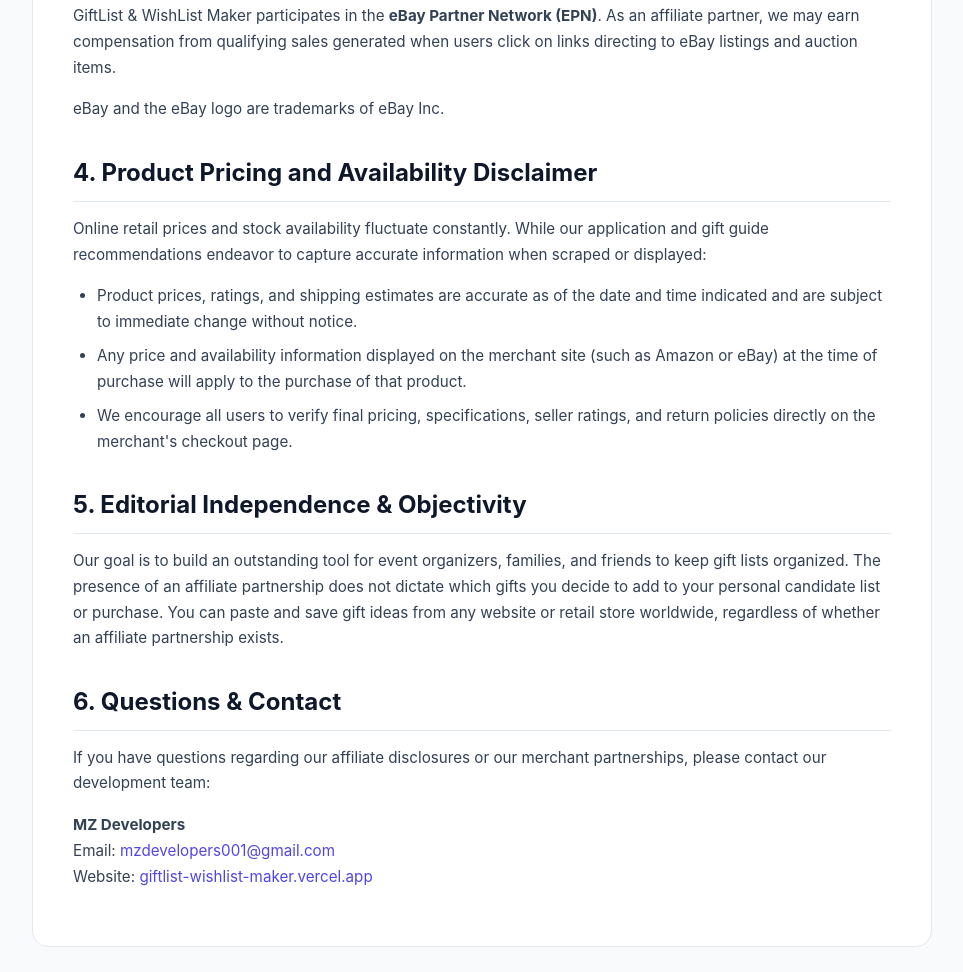
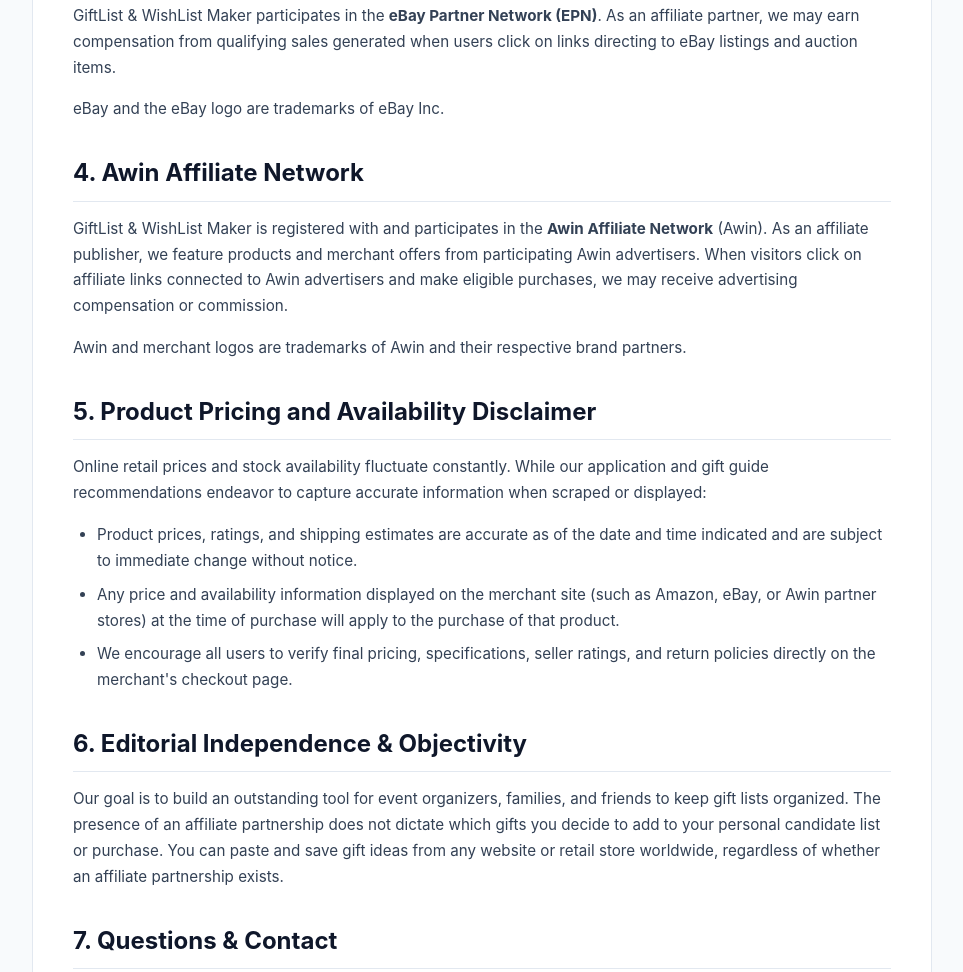
Before and after one commit to MehranSattar76/giftlist-wishlist-maker-web, a plain HTML site: page disclosure.html in a window 1280 px wide. Shown: the part 1206-2178 px from the top of the page, without its empty margins (158-1121 px from the left). Drawn offline with Linux system fonts and the light colour scheme.

Commit message:
Add Awin affiliate verification meta tags and disclosures

```diff
--- a/disclosure.html
+++ b/disclosure.html
@@ -4,7 +4,10 @@
   <meta charset="UTF-8" />
   <meta name="viewport" content="width=device-width, initial-scale=1.0" />
   <title>Affiliate Disclosure - GiftList & WishList Maker</title>
-  <meta name="description" content="Affiliate Disclosure for GiftList & WishList Maker covering Amazon Associates and eBay Partner Network participation." />
+  <meta name="description" content="Affiliate Disclosure for GiftList & WishList Maker covering Amazon Associates, eBay Partner Network, and Awin affiliate participation." />
+  <!-- Awin Publisher Verification: Awin -->
+  <meta name="awin" content="awin-publisher-verification" />
+  <meta name="awin-site-verification" content="Awin" />
   <link rel="stylesheet" href="css/style.css" />
 </head>
 <body>
@@ -78,22 +81,30 @@
         eBay and the eBay logo are trademarks of eBay Inc.
       </p>
 
-      <h2>4. Product Pricing and Availability Disclaimer</h2>
+      <h2>4. Awin Affiliate Network</h2>
+      <p>
+        GiftList & WishList Maker is registered with and participates in the <strong>Awin Affiliate Network</strong> (Awin). As an affiliate publisher, we feature products and merchant offers from participating Awin advertisers. When visitors click on affiliate links connected to Awin advertisers and make eligible purchases, we may receive advertising compensation or commission.
+      </p>
+      <p>
+        Awin and merchant logos are trademarks of Awin and their respective brand partners.
+      </p>
+
+      <h2>5. Product Pricing and Availability Disclaimer</h2>
       <p>
         Online retail prices and stock availability fluctuate constantly. While our application and gift guide recommendations endeavor to capture accurate information when scraped or displayed:
       </p>
       <ul>
         <li>Product prices, ratings, and shipping estimates are accurate as of the date and time indicated and are subject to immediate change without notice.</li>
-        <li>Any price and availability information displayed on the merchant site (such as Amazon or eBay) at the time of purchase will apply to the purchase of that product.</li>
+        <li>Any price and availability information displayed on the merchant site (such as Amazon, eBay, or Awin partner stores) at the time of purchase will apply to the purchase of that product.</li>
         <li>We encourage all users to verify final pricing, specifications, seller ratings, and return policies directly on the merchant's checkout page.</li>
       </ul>
 
-      <h2>5. Editorial Independence & Objectivity</h2>
+      <h2>6. Editorial Independence & Objectivity</h2>
       <p>
         Our goal is to build an outstanding tool for event organizers, families, and friends to keep gift lists organized. The presence of an affiliate partnership does not dictate which gifts you decide to add to your personal candidate list or purchase. You can paste and save gift ideas from any website or retail store worldwide, regardless of whether an affiliate partnership exists.
       </p>
 
-      <h2>6. Questions & Contact</h2>
+      <h2>7. Questions & Contact</h2>
       <p>
         If you have questions regarding our affiliate disclosures or our merchant partnerships, please contact our development team:
       </p>
```
Also changed, not shown: index.html (+6 -0 lines), privacy.html (+3 -3 lines).
